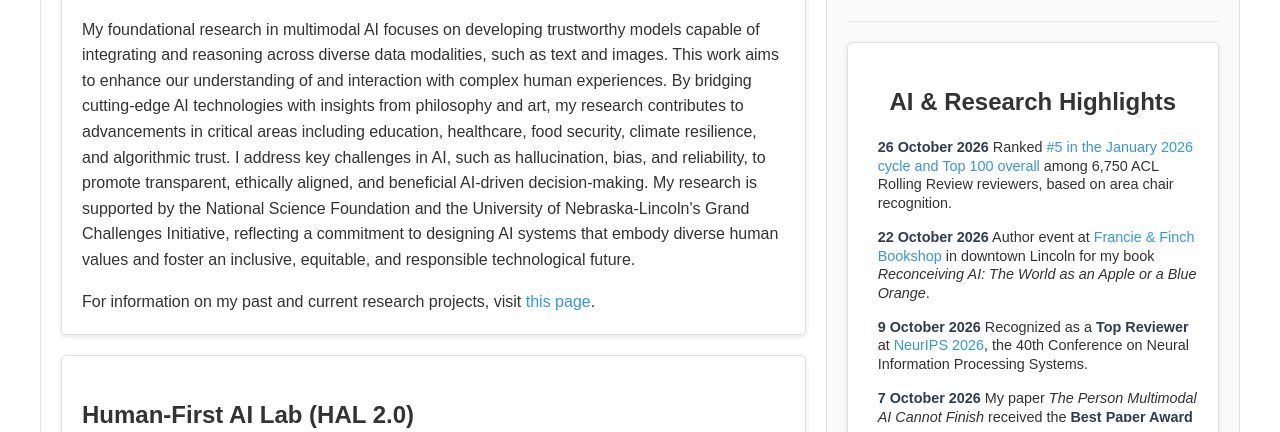
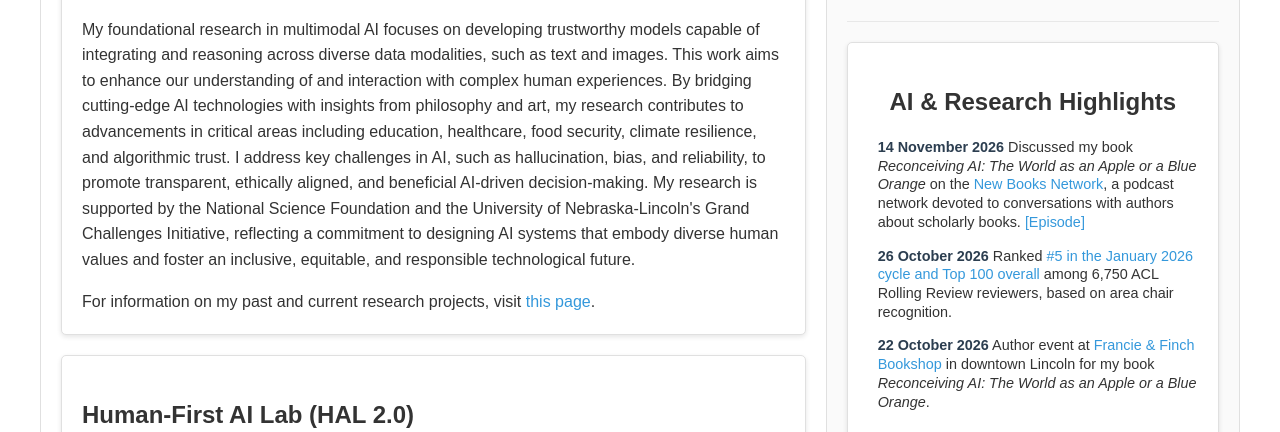
Before and after one commit to mrhasan-ai/mrhasan-ai.github.io, a plain HTML site: page index.html in a window 1280 px wide. Shown: the part 705-1137 px from the top of the page. Drawn offline with Linux system fonts and the light colour scheme.

Commit message:
Add files via upload

```diff
--- a/index.html
+++ b/index.html
@@ -554,6 +554,9 @@
                         <h2>AI &amp; Research Highlights</h2>
                         <div class="news-list-wrapper">
                             <ul>
+
+                                <li><strong>14 November 2026</strong> Discussed my book <i>Reconceiving AI: The World as an Apple or a Blue Orange</i> on the <a href="https://newbooksnetwork.com/" target="_blank">New Books Network</a>, a podcast network devoted to conversations with authors about scholarly books. <a href="https://newbooksnetwork.com/reconceiving-ai" target="_blank"> [Episode]</a></li>
+
                                 <li><strong>26 October 2026</strong> Ranked <a href="https://arrgreatreviewers.org/reviewer/Mohammad_Rashedul_Hasan1/" target="_blank">#5 in the January 2026 cycle and Top 100 overall</a> among 6,750 ACL Rolling Review reviewers, based on area chair recognition.</li>
 
                                 <li><strong>22 October 2026</strong> Author event at <a href="https://francieandfinch.com/event/visiting-author-mohammad-rashedul-hasan-reconceiving-ai-the-world-as-an-apple-or-a-blue-orange/" target="_blank">Francie & Finch Bookshop</a> in downtown Lincoln for my book <i>Reconceiving AI: The World as an Apple or a Blue Orange</i>.</li>
```
Also changed, not shown: news.html (+3 -0 lines).
